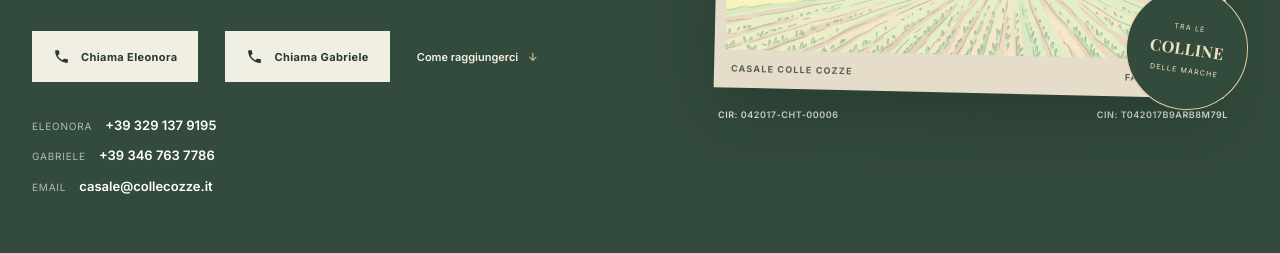
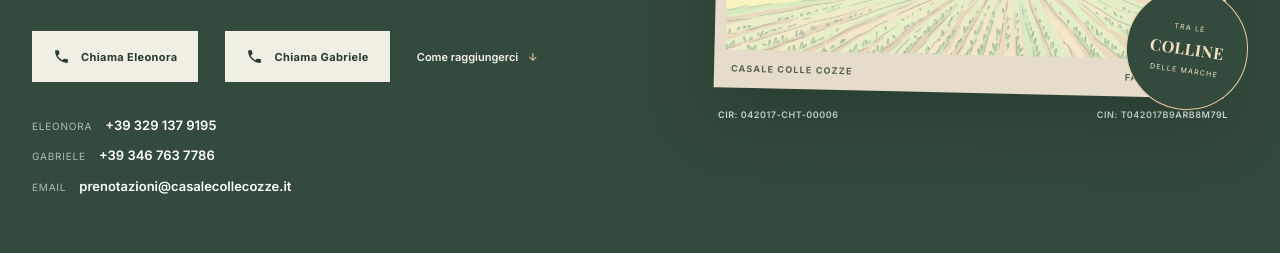
Before and after one commit to feroda/www-collecozze, a plain HTML site: page index.html in a window 1280 px wide. Shown: the part 547-800 px from the top of the page. Drawn offline with Linux system fonts and the light colour scheme.

Commit message:
Aggiornato l'indirizzo email secondo le indicazioni di web marketing IA

```diff
--- a/index.html
+++ b/index.html
@@ -56,7 +56,7 @@
           <div class="hero-phone-list">
             <p class="hero-phone"><span>Eleonora</span><a href="tel:+393291379195">+39 329 137 9195</a></p>
             <p class="hero-phone"><span>Gabriele</span><a href="tel:+393467637786">+39 346 763 7786</a></p>
-            <p class="hero-phone"><span>Email</span><a href="mailto:casale@collecozze.it">casale@collecozze.it</a></p>
+            <p class="hero-phone"><span>Email</span><a href="mailto:prenotazioni@casalecollecozze.it">prenotazioni@casalecollecozze.it</a></p>
           </div>
         </div>
         <div class="hero-art">
@@ -203,7 +203,7 @@
           <div class="address-card-top"><span>TELEFONO</span><span>CONTATTO DIRETTO</span></div>
           <a class="address-phone" href="tel:+393291379195">Eleonora · +39 329 137 9195 <span aria-hidden="true">↗</span></a>
           <a class="address-phone" href="tel:+393467637786">Gabriele · +39 346 763 7786 <span aria-hidden="true">↗</span></a>
-          <a class="address-phone" href="mailto:casale@collecozze.it" target="_blank">casale@collecozze.it <span aria-hidden="true">↗</span></a>
+          <a class="address-phone" href="mailto:prenotazioni@casalecollecozze.it" target="_blank">prenotazioni@casalecollecozze.it <span aria-hidden="true">↗</span></a>
           <a class="button button-map" href="https://www.google.com/maps/search/?api=1&amp;query=CASALE%20COLLE%20COZZE%2C%20Frazione%20Cancelli%20137%2FA%2C%2060044%20Fabriano%20AN%2C%20Italy" target="_blank" rel="noopener noreferrer">
             Apri con Google Maps <span aria-hidden="true">↗</span>
           </a>
@@ -229,7 +229,7 @@
         <div><span>PARTITA IVA</span><strong>02683180422</strong></div>
         <div><span>INDIRIZZO</span><strong>Frazione Cancelli, 137/A, 60044 Fabriano AN, Italia</strong></div>
         <div><span>TELEFONO</span><strong><a href="tel:+393291379195">Eleonora · +39 329 137 9195</a><br><a href="tel:+393467637786">Gabriele · +39 346 763 7786</a></strong></div>
-        <div><span>EMAIL</span><strong><a href="mailto:casale@collecozze.it">casale@collecozze.it</a></strong></div>
+        <div><span>EMAIL</span><strong><a href="mailto:prenotazioni@casalecollecozze.it">prenotazioni@casalecollecozze.it</a></strong></div>
       </div>
     </div>
     <div class="footer-bottom">
```
